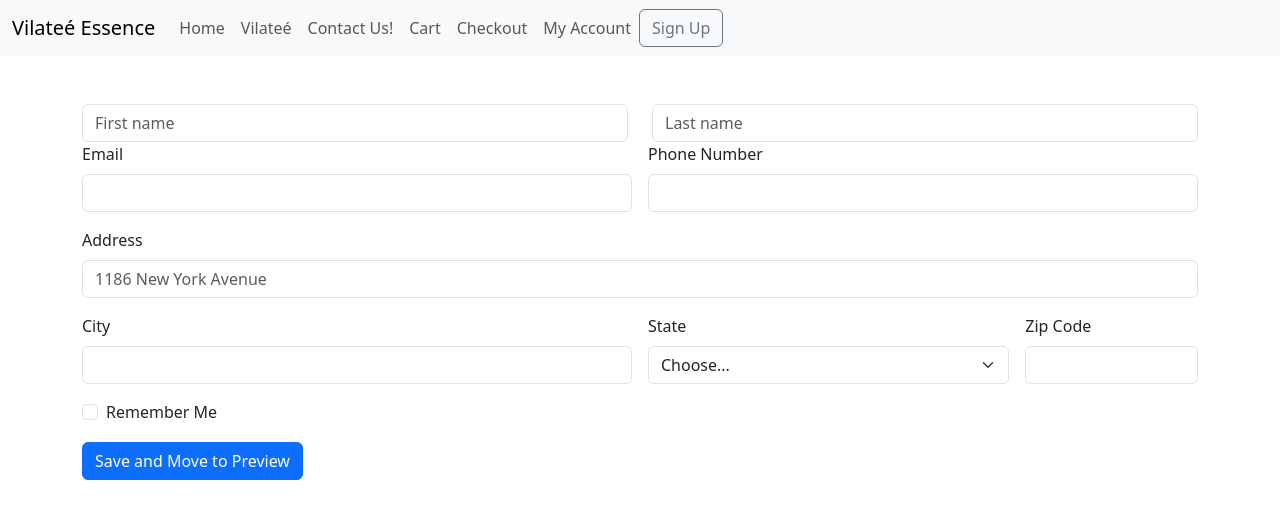
After one commit to ajohn-2/vilate-essentials, a Flask app: template templates/checkout.html.jinja in a window 1280 px wide. The commit adds this page. Shown: the top 519 px of the page. Run offline with Flask 3, Linux system fonts and the light colour scheme; the template is opened without the code that fills it, so the values that code supplies are empty.

Commit message:
Checkout

```diff
--- a/main.py
+++ b/main.py
@@ -228,3 +228,30 @@ def update(cart_id):
     cursor.close()
     conn.close()
     return redirect("/cart")
+
+@app.route("/checkout")
+@flask_login.login_required
+def add_checkout():
+    conn = connect_db()
+    cursor = conn.cursor()
+
+    customer_id = flask_login.current_user.id
+
+    cursor.execute(f"""SELECT `name`, `price`, `quantity`, `image`, `product_id`, `Cart`.`id`
+    FROM 'Cart' JOIN `Product` ON `product_id` = `Product`.`id`
+    WHERE `customer_id` = {customer_id};""")
+
+    results = cursor.fetchall()
+
+    total = 0
+    for products in results:
+
+        quantity = products["quantity"]
+        price = products["price"]
+        item_total = quantity * price
+        total = item_total + total
+
+    cursor.close()
+    conn.close()
+
+    return render_template("checkout.html.jinja", products=results)
--- a/templates/cart.html.jinja
+++ b/templates/cart.html.jinja
@@ -5,13 +5,15 @@
   <head>
     <meta charset="utf-8">
     <meta name="viewport" content="width=device-width, initial-scale=1">
-    <title>Vilateé Essence</title>
+    <title>Vilateé Essencee</title>
     <link href="https://cdn.jsdelivr.net/npm/bootstrap@5.3.3/dist/css/bootstrap.min.css" rel="stylesheet" integrity="sha384-QWTKZyjpPEjISv5WaRU9OFeRpok6YctnYmDr5pNlyT2bRjXh0JMhjY6hW+ALEwIH" crossorigin="anonymous">
   </head>
 
   <body>
     {% include "components/navbar.html.jinja"%}
-    <h1>Cart</h1>
+    <br>
+    <br>
+    <h1 class="text-center">Vilateé Essence</h1>
     {% if len(products)>0 %}
       <div class="container col-8 table-responsive">
         <table class="table">
--- /dev/null
+++ b/templates/checkout.html.jinja
@@ -0,0 +1,122 @@
+<!doctype html>
+
+<html lang="en">
+
+  <head>
+    <meta charset="utf-8">
+    <meta name="viewport" content="width=device-width, initial-scale=1">
+    <title>Vilateé Essencee</title>
+    <link href="https://cdn.jsdelivr.net/npm/bootstrap@5.3.3/dist/css/bootstrap.min.css" rel="stylesheet" integrity="sha384-QWTKZyjpPEjISv5WaRU9OFeRpok6YctnYmDr5pNlyT2bRjXh0JMhjY6hW+ALEwIH" crossorigin="anonymous">
+    <link rel="stylesheet" href="/static/styles.css">
+  </head>
+    <body>
+    {% include "components/navbar.html.jinja"%}
+    <br>
+    <br>
+    <div class="container">
+        <div class="Checkout"></div>
+            <div class="In Your Cart ">
+                <div class="Edit"></div>
+                    <div class="SubTotal- Shipping Fee- Sales Tax- Total"></div>
+                        <div class="Item"></div>
+        </div>
+        <div class="Payment Methods"></div>
+            <div class="Address"></div>
+                <div class="row">
+                     <div class="col">
+                        <input type="text" class="form-control" placeholder="First name" aria-label="First name" required>
+                    </div>
+                <div class="col">
+                    <input type="text" class="form-control" placeholder="Last name" aria-label="Last name" required>
+                </div>
+            </div>
+                <form class="row g-3">
+                    <div class="col-md-6">
+                        <label for="inputEmail4" class="form-label">Email</label>
+                            <input type="email" class="form-control" id="inputEmail4">
+                    </div>
+                        <div class="col-md-6">
+                            <label for="inputPhoneNumber" class="form-label">Phone Number</label>
+                            <input type="text" class="form-control" id="inputPhoneNumber">
+                        </div>
+                        <div class="col-12">
+                            <label for="inputAddress" class="form-label">Address</label>
+                            <input type="text" class="form-control" id="inputAddress" placeholder="1186 New York Avenue">
+                        </div>
+                        <div class="col-md-6">
+                            <label for="inputCity" class="form-label">City</label>
+                            <input type="text" class="form-control" id="inputCity">
+                        </div>
+                        <div class="col-md-4">
+                            <label for="inputState" class="form-label">State</label>
+                            <select id="inputState" class="form-select">
+                            <option selected>Choose...</option>
+                            <option>...</option>
+                            </select>
+                        </div>
+                        <div class="col-md-2">
+                            <label for="inputZip" class="form-label">Zip Code</label>
+                            <input type="text" class="form-control" id="inputZip">
+                        </div>
+                        <div class="col-12">
+                            <div class="form-check">
+                            <input class="form-check-input" type="checkbox" id="gridCheck">
+                            <label class="form-check-label" for="gridCheck">
+                                Remember Me
+                            </label>
+                            </div>
+                        </div>
+                        <div class="col-12">
+                            <button type="submit" class="btn btn-primary">Save and Move to Preview</button>
+                        </div>
+                        </form>
+                <div class="Order Preview-Purchase"></div>
+    </div>
+
+
+
+
+
+
+
+
+
+
+
+    </body>
+
+
+
+
+
+
+
+
+
+
+
+
+
+
+
+
+
+
+
+
+
+
+
+
+
+
+
+
+
+
+
+
+
+
+
+  </html>
--- a/templates/components/navbar.html.jinja
+++ b/templates/components/navbar.html.jinja
@@ -1,6 +1,6 @@
 <nav class="navbar navbar-expand-lg bg-body-tertiary">
   <div class="container-fluid">
-    <a class="navbar-brand" href="#">Vilateé Essence</a>
+    <a class="navbar-brand" href="/">Vilateé Essence</a>
     <button class="navbar-toggler" type="button" data-bs-toggle="collapse" data-bs-target="#navbarNav" aria-controls="navbarNav" aria-expanded="false" aria-label="Toggle navigation">
       <span class="navbar-toggler-icon"></span>
     </button>
@@ -19,7 +19,7 @@
           <a class="nav-link" href="/cart">Cart</a>
         </li>
         <li class="nav-item">
-          <a class="nav-link" href="#">Checkout</a>
+          <a class="nav-link" href="/checkout">Checkout</a>
         </li>
         <li class="nav-item">
           <a class="nav-link" href="#">My Account</a>
--- a/templates/product.html.jinja
+++ b/templates/product.html.jinja
@@ -3,12 +3,14 @@
   <head>
     <meta charset="utf-8">
     <meta name="viewport" content="width=device-width, initial-scale=1">
-    <title>Bootstrap demo</title>
+    <title>Products</title>
     <link href="https://cdn.jsdelivr.net/npm/bootstrap@5.3.3/dist/css/bootstrap.min.css" rel="stylesheet" integrity="sha384-QWTKZyjpPEjISv5WaRU9OFeRpok6YctnYmDr5pNlyT2bRjXh0JMhjY6hW+ALEwIH" crossorigin="anonymous">
   </head>
   <body>
     {% include "components/navbar.html.jinja"%}
-    <h1>Product Page</h1>
+    <h1 class="text-center">View Your Products</h1>
+    <br>
+    <br>
        <div class = "container">
       <div class = "row">
         <div class = "col-5">
--- a/templates/signin.html.jinja
+++ b/templates/signin.html.jinja
@@ -3,10 +3,14 @@
   <head>
     <meta charset="utf-8">
     <meta name="viewport" content="width=device-width, initial-scale=1">
-    <title>Bootstrap demo</title>
+    <title>Log In</title>
     <link href="https://cdn.jsdelivr.net/npm/bootstrap@5.3.3/dist/css/bootstrap.min.css" rel="stylesheet" integrity="sha384-QWTKZyjpPEjISv5WaRU9OFeRpok6YctnYmDr5pNlyT2bRjXh0JMhjY6hW+ALEwIH" crossorigin="anonymous">
   </head>
   <body>
+  <br>
+  <br>
+  <h1 class="text-center">Vilateé Essence</h1>
+  <br>
         <form>
             <h1 class= "mb-3 fw-normal text-center">Sign in </h1>
             <br>
--- a/templates/signup.html.jinja
+++ b/templates/signup.html.jinja
@@ -10,6 +10,9 @@
     {% include "components/navbar.html.jinja"%}
 
   <body>
+    <br>
+    <br>
+
     <form class="row g-4 m-auto text-center">
   <div class="col-sm-8">
     <label for="username" class="form-label">Username</label>
```
Also changed, not shown: templates/browse.html.jinja (+9 -3 lines), templates/homepage.html.jinja (+7 -3 lines), static/products/vessence.jpg (added).
